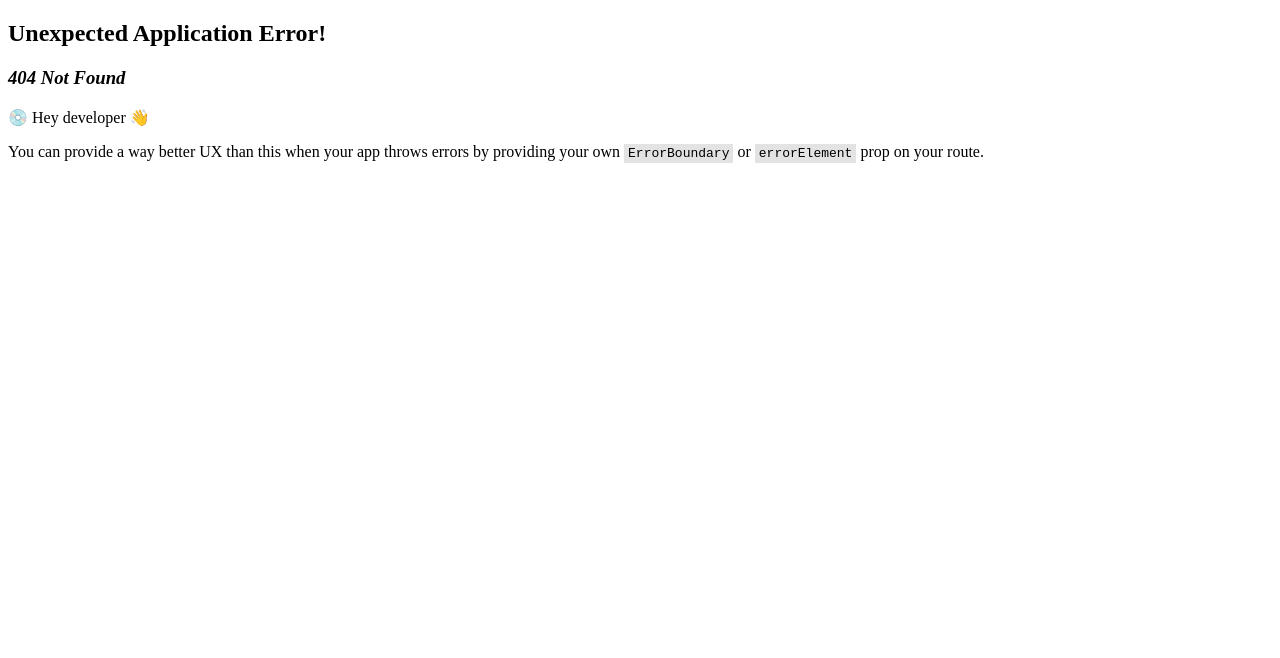
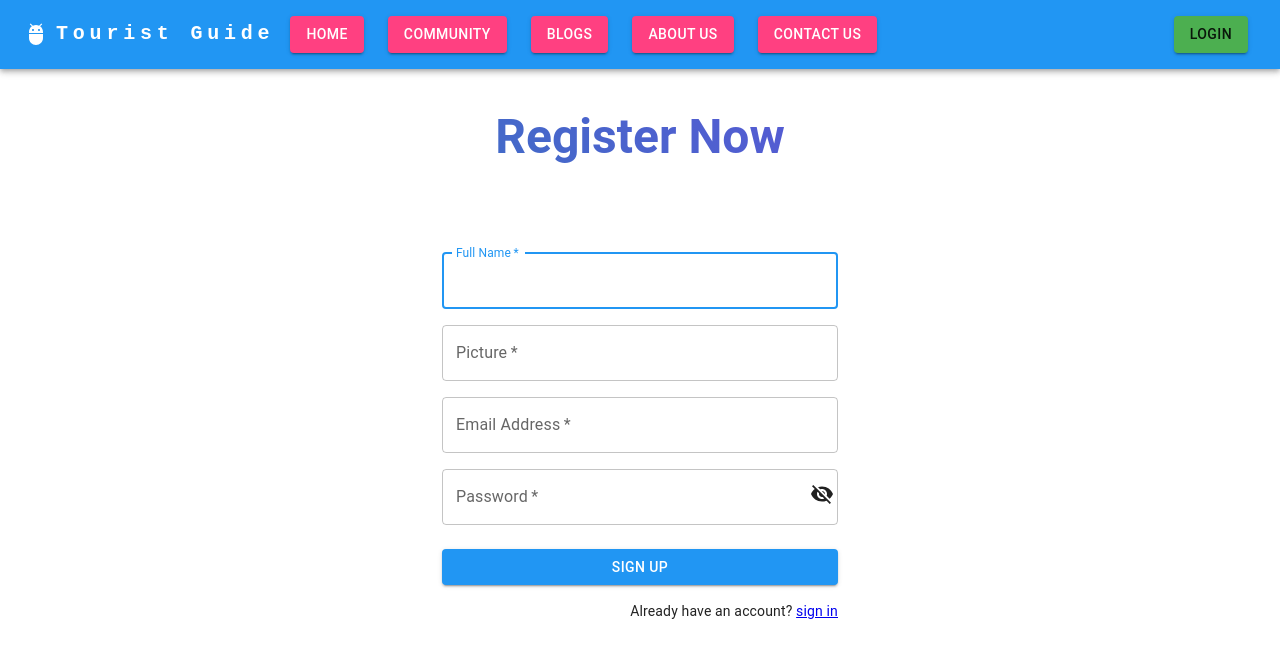
Before and after one commit to habib33-3/travel-wonder-client, a React (Vite) app: page /register in a window 1280 px wide. Before the commit this address had no page. Shown: the top 658 px of the page. Built offline with nearby package versions, Linux system fonts and the light colour scheme.

Commit message:
register page created

```diff
--- a/package.json
+++ b/package.json
@@ -14,6 +14,7 @@
     "@emotion/styled": "^11.11.0",
     "@mui/icons-material": "^5.14.18",
     "@mui/material": "^5.14.18",
+    "prop-types": "^15.8.1",
     "react": "^18.2.0",
     "react-dom": "^18.2.0",
     "react-router-dom": "^6.20.0"
--- a/src/layout/Root.jsx
+++ b/src/layout/Root.jsx
@@ -1,5 +1,4 @@
 import { Outlet } from "react-router-dom";
-import { Home } from "../pages";
 import { Navbar } from "../shared";
 
 const Root = () => {
@@ -7,7 +6,6 @@ const Root = () => {
     <div>
       <Navbar />
       <Outlet />
-      <Home />
     </div>
   );
 };
--- /dev/null
+++ b/src/pages/Register/Register.jsx
@@ -0,0 +1,158 @@
+import {
+  Box,
+  Button,
+  Container,
+  CssBaseline,
+  Grid,
+  TextField,
+  Typography,
+} from "@mui/material";
+import { PageTitle } from "../../shared";
+import { Link as RouterLink } from "react-router-dom";
+import VisibilityIcon from "@mui/icons-material/Visibility";
+import VisibilityOffIcon from "@mui/icons-material/VisibilityOff";
+import { useState } from "react";
+
+const Register = () => {
+  const [visible, setVisible] = useState(false);
+  const [name, setName] = useState("");
+  const [pic, setPic] = useState("");
+  const [email, setEmail] = useState("");
+  const [password, setPassword] = useState("");
+
+  const handleRegister = (e) => {
+    e.preventDefault();
+    console.log(name, pic, email, password);
+  };
+
+  return (
+    <div>
+      <PageTitle title={"Register Now"} />
+      <Container
+        component="main"
+        maxWidth="xs"
+      >
+        <CssBaseline />
+        <Box
+          sx={{
+            marginTop: 8,
+            display: "flex",
+            flexDirection: "column",
+            alignItems: "center",
+          }}
+        >
+          <Box
+            component="form"
+            noValidate
+            sx={{ mt: 3 }}
+            onSubmit={handleRegister}
+          >
+            <Grid
+              container
+              spacing={2}
+            >
+              <Grid
+                item
+                xs={12}
+              >
+                <TextField
+                  autoComplete="given-name"
+                  name="name"
+                  required
+                  fullWidth
+                  id="firstName"
+                  label="Full Name"
+                  autoFocus
+                  onChange={(e) => setName(e.target.value)}
+                />
+              </Grid>
+              <Grid
+                item
+                xs={12}
+              >
+                <TextField
+                  required
+                  fullWidth
+                  id="pic"
+                  label="Picture"
+                  name="pic"
+                  onChange={(e) => setPic(e.target.value)}
+                />
+              </Grid>
+              <Grid
+                item
+                xs={12}
+              >
+                <TextField
+                  required
+                  fullWidth
+                  id="email"
+                  label="Email Address"
+                  name="email"
+                  autoComplete="email"
+                  onChange={(e) => setEmail(e.target.value)}
+                />
+              </Grid>
+              <Grid
+                item
+                xs={12}
+                sx={{ position: "relative" }}
+              >
+                <TextField
+                  required
+                  fullWidth
+                  name="password"
+                  label="Password"
+                  type={visible ? "text" : "password"}
+                  id="password"
+                  autoComplete="new-password"
+                  onChange={(e) => setPassword(e.target.value)}
+                />
+                <span
+                  style={{
+                    position: "absolute",
+                    right: "4px",
+                    bottom: "12px",
+                    cursor: "pointer",
+                  }}
+                  onClick={() => {
+                    setVisible(!visible);
+                  }}
+                >
+                  {visible ? <VisibilityIcon /> : <VisibilityOffIcon />}
+                </span>
+              </Grid>
+            </Grid>
+            <Button
+              type="submit"
+              fullWidth
+              variant="contained"
+              sx={{
+                mt: 3,
+                mb: 2,
+                ":active": {
+                  transform: "scale(1.1)",
+                },
+              }}
+            >
+              Sign Up
+            </Button>
+            <Grid
+              container
+              justifyContent="flex-end"
+            >
+              <Grid item>
+                <Typography variant="body2">
+                  Already have an account?{" "}
+                  <RouterLink to="/login">sign in</RouterLink>
+                </Typography>
+              </Grid>
+            </Grid>
+          </Box>
+        </Box>
+      </Container>
+    </div>
+  );
+};
+
+export default Register;
--- a/src/pages/index.jsx
+++ b/src/pages/index.jsx
@@ -1,3 +1,4 @@
 import Home from "./Home/Home";
+import Register from "./Register/Register";
 
-export { Home };
+export { Home, Register };
--- /dev/null
+++ b/src/shared/PageTitle/PageTitle.jsx
@@ -0,0 +1,28 @@
+import { Typography } from "@mui/material";
+import PropTypes from "prop-types";
+
+const PageTitle = ({ title }) => {
+  return (
+    <Typography
+      variant="h3"
+      component={"h1"}
+      align="center"
+      gutterBottom
+      sx={{
+        mt: 5,
+        fontWeight: 700,
+        background: `-webkit-linear-gradient(45deg, #2980B9, #6E45E2)`,
+        WebkitBackgroundClip: "text",
+        color: "transparent",
+      }}
+    >
+      {title}
+    </Typography>
+  );
+};
+
+PageTitle.propTypes = {
+  title: PropTypes.string,
+};
+
+export default PageTitle;
--- a/src/shared/index.js
+++ b/src/shared/index.js
@@ -1,3 +1,4 @@
 import Navbar from "./Navbar/Navbar";
+import PageTitle from "./PageTitle/PageTitle";
 
-export { Navbar };
+export { Navbar, PageTitle };
```
Also changed, not shown: src/router/Router.jsx (+12 -0 lines).
